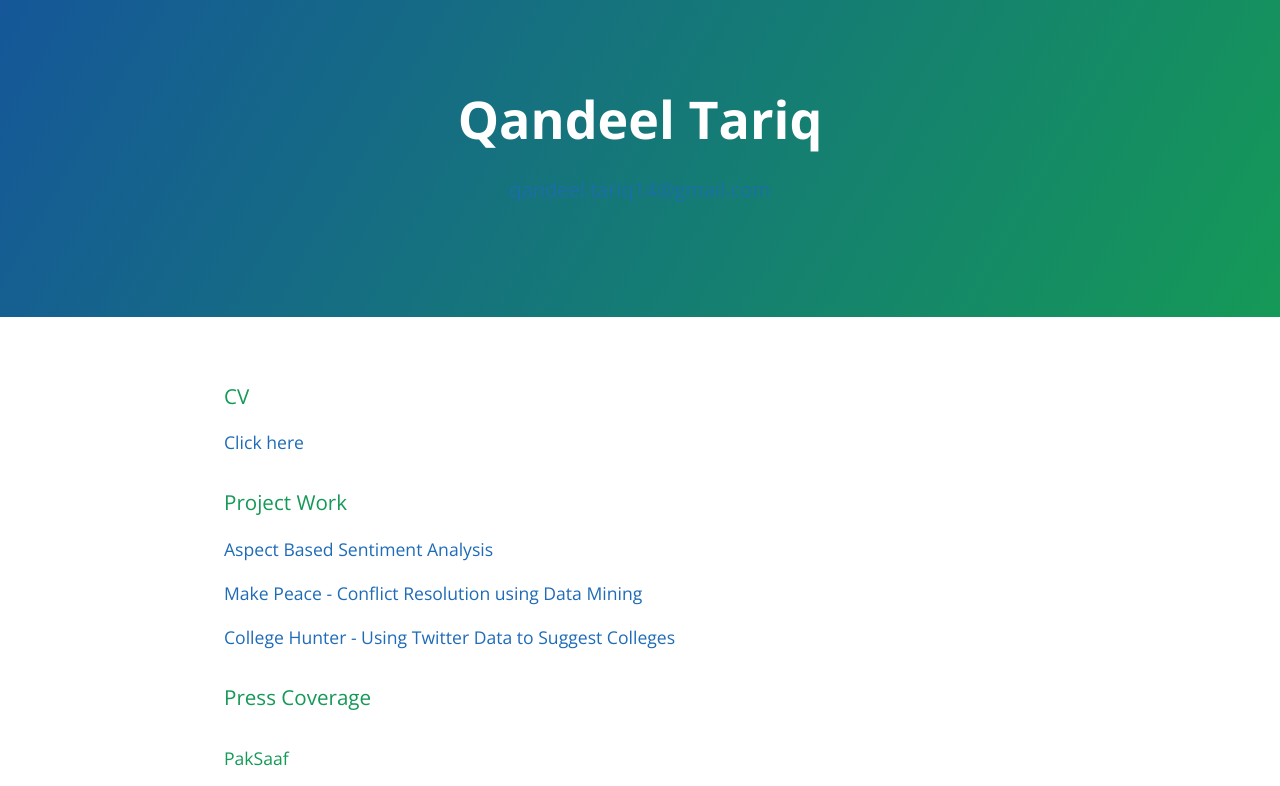
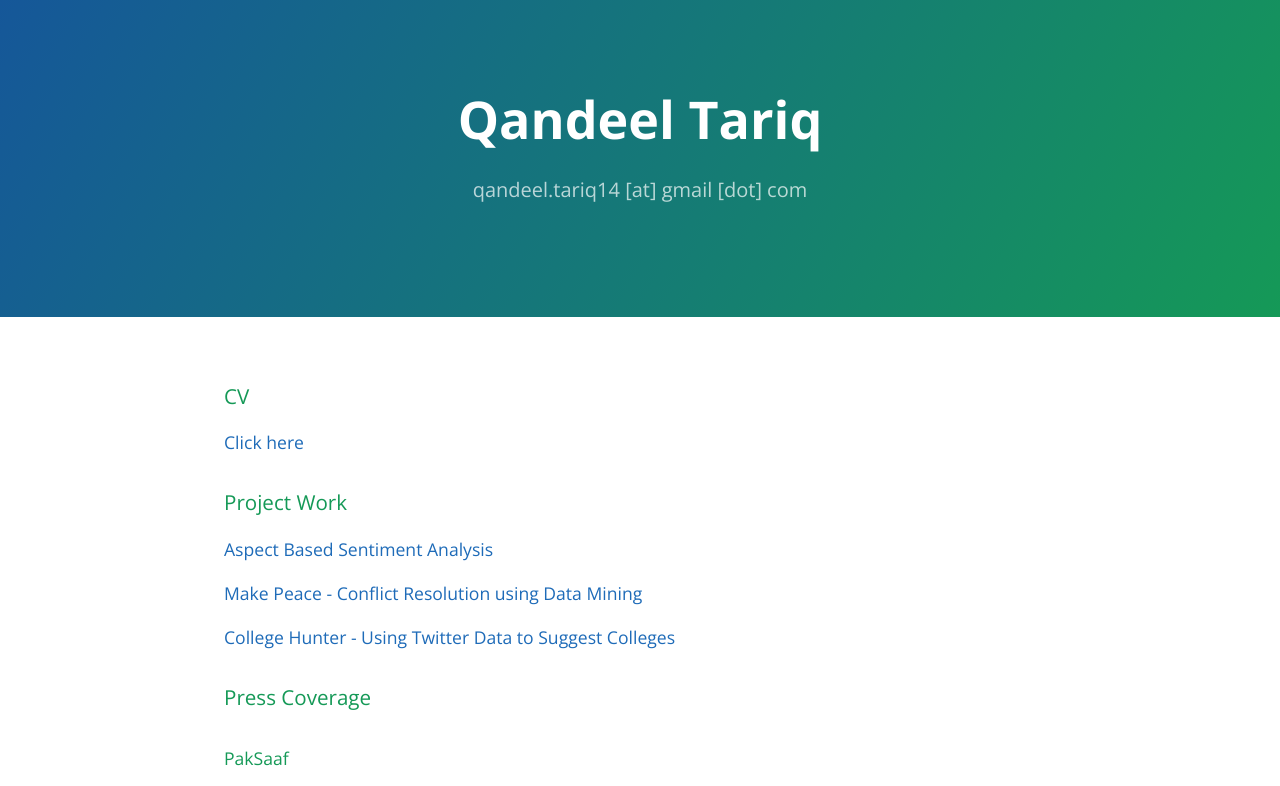
Before and after one commit to qandeel-tariq/qandeel-tariq.github.io, a plain HTML site: page index.html in a window 1280 px wide. Shown: the top 786 px of the page. Drawn offline with nearby package versions, Linux system fonts and the light colour scheme.

Commit message:
email change

```diff
--- a/index.html
+++ b/index.html
@@ -12,7 +12,7 @@
   <body>
     <section class="page-header">
       <h1 class="project-name">Qandeel Tariq</h1>
-      <h2 class="project-tagline"><a href="mailto:qandeel.tariq14@gmail.com">qandeel.tariq14@gmail.com</a></h2>
+      <h2 class="project-tagline">qandeel.tariq14 [at] gmail [dot] com</h2>
     </section>
 
     <section class="main-content">
```
